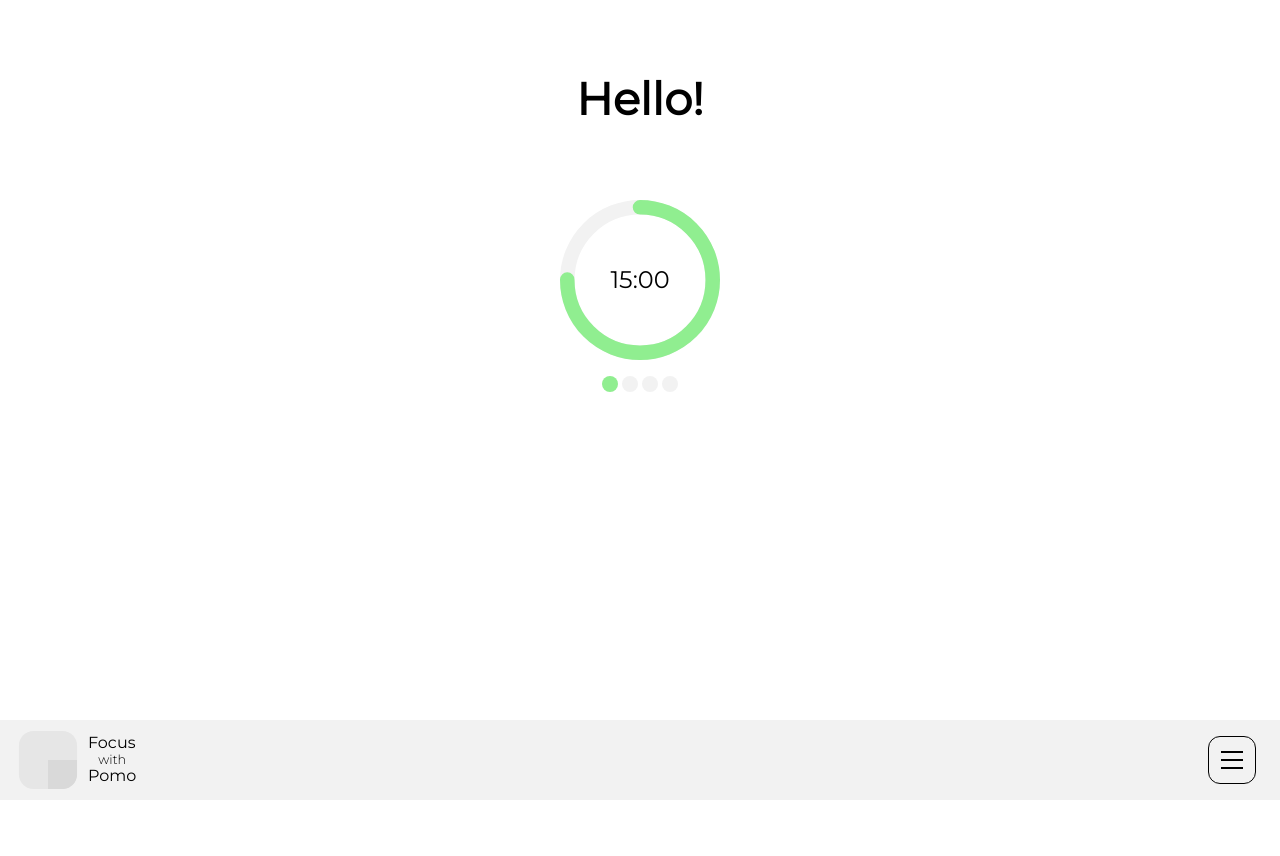
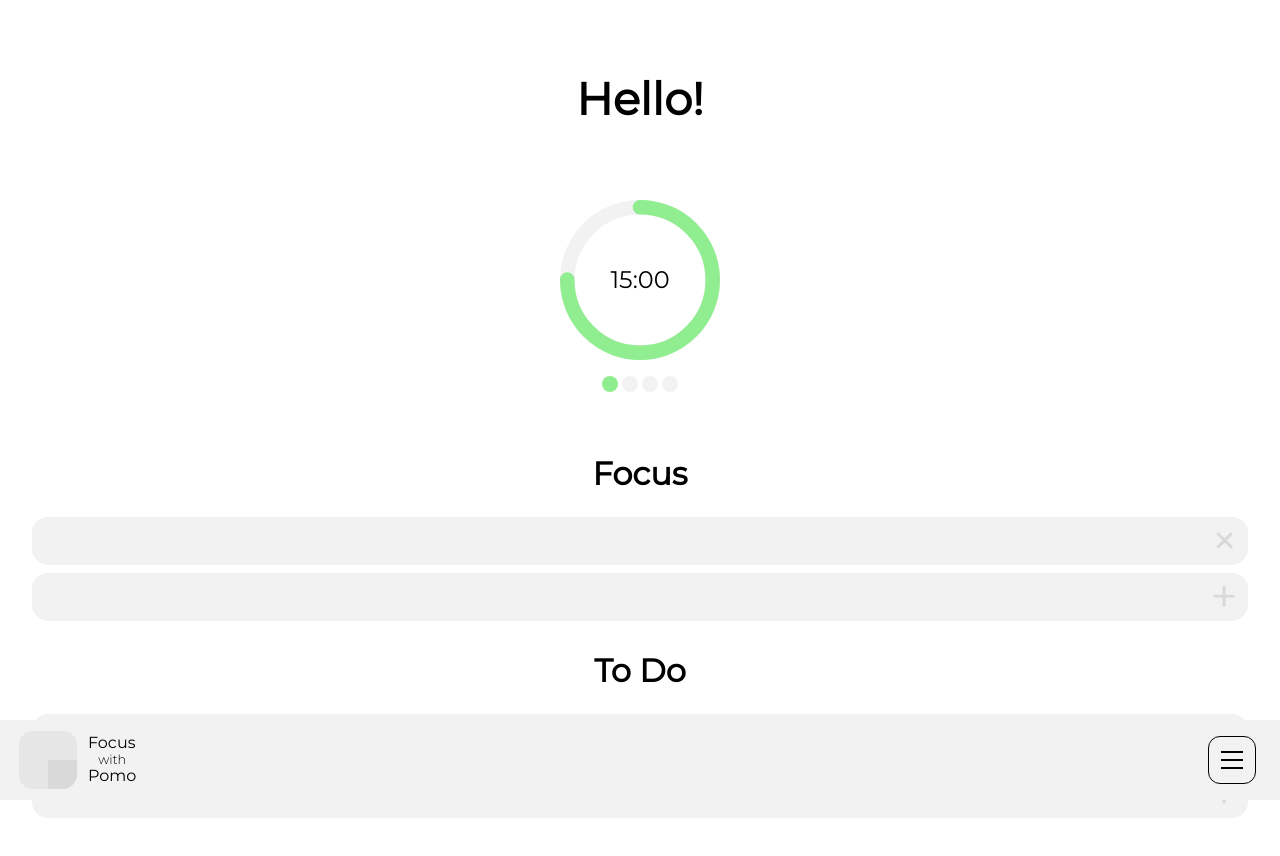
Before and after one commit to luis815/focus_with_pomo, a React (Vite) app: page / in a window 1280 px wide. Shown: the top 856 px of the page. Before the commit the page ends 800 px from the top, so only its background shows below. Built offline with nearby package versions, Linux system fonts and the light colour scheme.

Commit message:
Added todo list component

```diff
--- /dev/null
+++ b/src/components/todo-list.jsx
@@ -0,0 +1,29 @@
+import React from "react";
+
+export default ({ heading, list, setList }) => {
+	return (
+		<div className="todo-list">
+			<h2>{heading}</h2>
+			<div className="list">
+				<div className="item-container">
+					<input
+						type="text"
+						autoCapitalize="true"
+						autoComplete="true"
+						autoCorrect="true"
+					/>
+					<button>+</button>
+				</div>
+				<div className="item-container">
+					<input
+						type="text"
+						autoCapitalize="true"
+						autoComplete="true"
+						autoCorrect="true"
+					/>
+					<button className="new">+</button>
+				</div>
+			</div>
+		</div>
+	);
+};
--- a/src/layouts/default.jsx
+++ b/src/layouts/default.jsx
@@ -2,6 +2,8 @@ import React, { Fragment } from "react";
 import { Outlet } from "react-router-dom";
 
 import Navbar from "../components/navbar.jsx";
+
+import "../styles/default-layout.scss";
 
 export default () => {
 	return (
--- /dev/null
+++ b/src/styles/default-layout.scss
@@ -0,0 +1,3 @@
+.view {
+    margin-bottom: 6rem;
+}
--- a/src/styles/home.scss
+++ b/src/styles/home.scss
@@ -77,3 +77,66 @@ $progress-diameter: 12rem;
 		}
 	}
 }
+
+#reminders {
+	margin: 4rem 2rem 0 2rem;
+
+	.todo-list {
+		&:not(:last-of-type) {
+			margin-bottom: 2rem;
+		}
+		h2 {
+			text-align: center;
+			font-size: 2rem;
+			margin: 0 0 1.5rem 0;
+		}
+
+		.list {
+			.item-container {
+				display: flex;
+				flex-direction: column;
+				position: relative;
+
+				&:not(:last-of-type) {
+					margin-bottom: 0.5rem;
+				}
+
+				input[type="text"] {
+					border: none;
+					height: 3rem;
+					border-radius: 1rem;
+					background-color: $monochrome-0;
+					padding: 0 5rem 0 2rem;
+				}
+
+				button {
+					color: $monochrome-2;
+					font-size: 3rem;
+
+					margin: 0;
+					padding: 0;
+					border: none;
+					background-color: transparent;
+
+					display: block;
+					position: absolute;
+					right: 0;
+
+					height: 3rem;
+					width: 3rem;
+
+					display: flex;
+					flex-direction: column;
+					justify-content: center;
+					align-items: center;
+
+					transform: rotate(45deg);
+
+					&.new {
+						transform: rotate(0);
+					}
+				}
+			}
+		}
+	}
+}
--- a/src/styles/navbar.scss
+++ b/src/styles/navbar.scss
@@ -9,6 +9,7 @@ nav {
 	bottom: 0;
 	left: 0;
 	right: 0;
+	z-index: 10;
 
 	.directory {
 		background-color: $monochrome-1;
--- a/src/views/home.jsx
+++ b/src/views/home.jsx
@@ -1,13 +1,14 @@
-import React, { Fragment } from "react";
+import React from "react";
 
 import ProgressBar from "../components/progress-bar.jsx";
 import RepCounter from "../components/rep-counter.jsx";
+import TodoList from "../components/todo-list.jsx";
 
 import "../styles/home.scss";
 
 export default () => {
 	return (
-		<Fragment>
+		<div className="view">
 			<div id="greeting">
 				<h1>Hello!</h1>
 			</div>
@@ -15,7 +16,10 @@ export default () => {
 				<ProgressBar percent={75} time="15:00" />
 				<RepCounter total={4} current={1} />
 			</div>
-			<div id="reminders"></div>
-		</Fragment>
+			<div id="reminders">
+				<TodoList heading={"Focus"} />
+				<TodoList heading={"To Do"} />
+			</div>
+		</div>
 	);
 };
```
